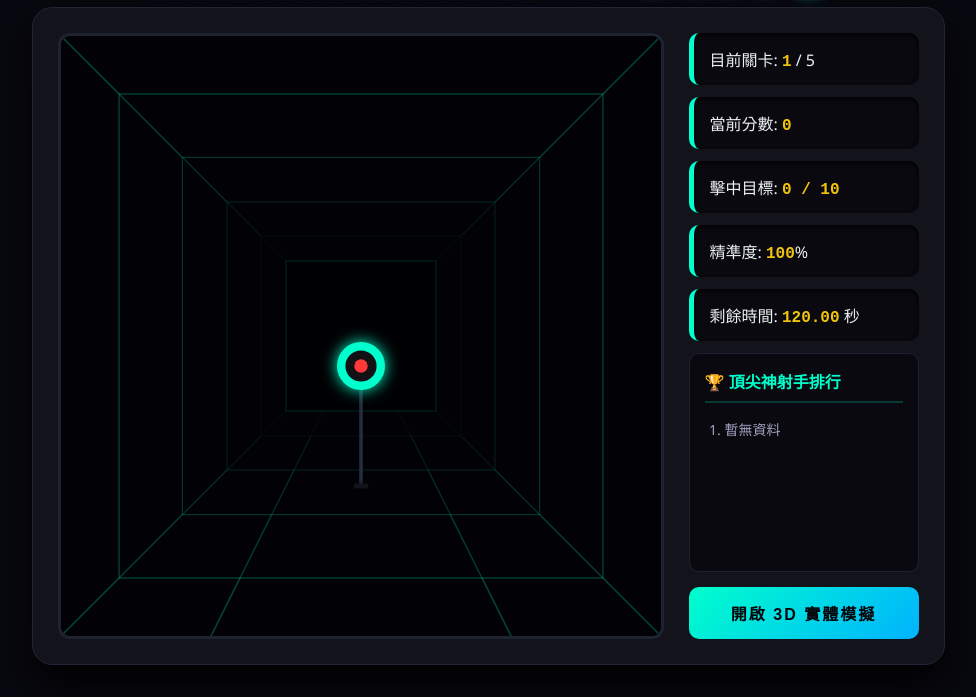
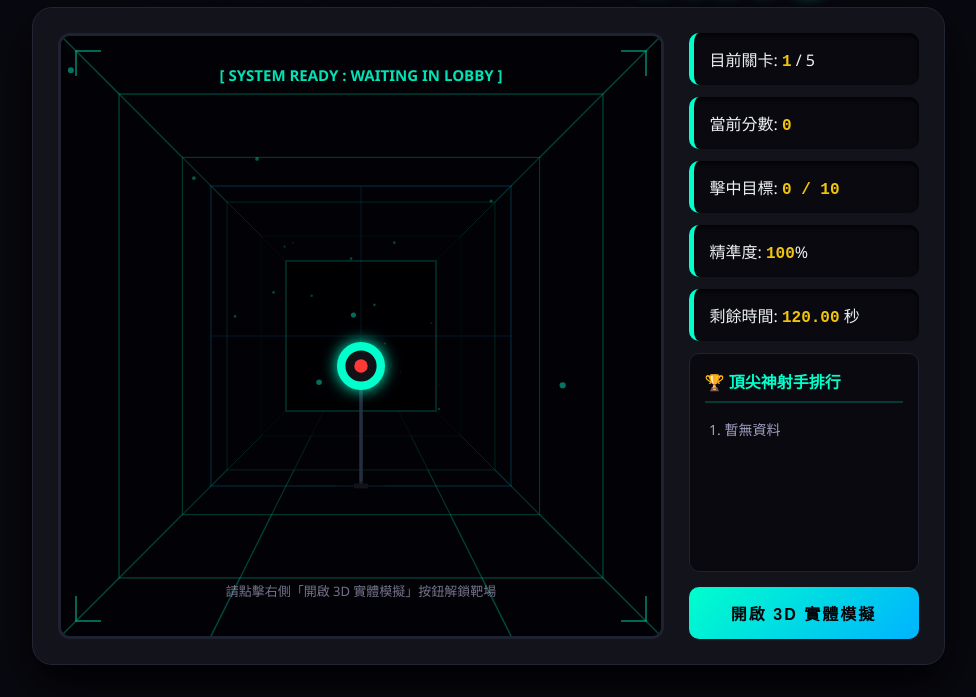
Before and after one commit to s313677-rgb/aim-trainer, a plain HTML site: page index.html in a window 1280 px wide. Shown: the part 103-800 px from the top of the page, without its empty margins (152-1128 px from the left). Drawn offline with Linux system fonts and the light colour scheme.

Commit message:
Update index.html

```diff
--- a/index.html
+++ b/index.html
@@ -3,7 +3,7 @@
 <head>
     <meta charset="UTF-8">
     <meta name="viewport" content="width=device-width, initial-scale=1.0">
-    <title>戰術模擬：實體機械 3D 靶場</title>
+    <title>戰術模擬：實體機械 3D 靶場 v2</title>
     <style>
         body {
             font-family: 'Segoe UI', Tahoma, Geneva, Verdana, sans-serif;
@@ -206,13 +206,29 @@
         let targetTimeout;
         let timerInterval;
 
-        // 3D 投影核心參數
+        // 3D 投影參數
         const vpX = 300;
         const vpY = 300;
         const fov = 300;
 
-        // 3D 世界坐標 (X: -250~250, Y: -250~250, Z: 200~1000)
+        // 3D 世界坐標
         let target3D = { x: 0, y: 50, z: 500, baseRadius: 40 };
+
+        // 大廳專屬動畫變數
+        let lobbyAnimationId;
+        let scanZ = 200; // 掃描網初始深度
+        let scanDirection = 1;
+        let particles = [];
+
+        // 初始化大廳浮游粒子
+        for(let i=0; i<25; i++) {
+            particles.push({
+                x: Math.random() * 500 - 250,
+                y: Math.random() * 500 - 250,
+                z: Math.random() * 800 + 200,
+                speed: Math.random() * 2 + 1
+            });
+        }
 
         const levelSettings = {
             1: { requiredHits: 10, radius: 45, duration: 1500 },
@@ -235,6 +251,10 @@
 
         function startGame() {
             if (isPlaying) return;
+
+            // 停止大廳動畫循環
+            cancelAnimationFrame(lobbyAnimationId);
+
             resetGame();
             isPlaying = true;
 
@@ -264,15 +284,11 @@
             clearTimeout(targetTimeout);
 
             const settings = levelSettings[level];
-
-            // 隨機生成 Z 軸深度 (220 到 900 之間)
             target3D.z = Math.random() * (900 - 220) + 220;
             target3D.baseRadius = settings.radius;
 
-            // 限制世界坐標防止超出牆壁
             const maxW = 210;
             target3D.x = Math.random() * (maxW * 2) - maxW;
-            // 讓靶主要分佈在中間到下半部（模擬站在地面上的打靶）
             target3D.y = Math.random() * (180 - (-50)) + (-50);
 
             drawCanvas();
@@ -287,8 +303,34 @@
             return { x: vpX + x * scale, y: vpY + y * scale, scale: scale };
         }
 
+        // 大廳專屬的動畫更新 loop
+        function updateLobby() {
+            if (isPlaying) return;
+
+            // 1. 更新大廳雷射掃描網深度
+            scanZ += scanDirection * 4;
+            if (scanZ > 950 || scanZ < 200) {
+                scanDirection *= -1;
+            }
+
+            // 2. 更新浮游全息粒子
+            particles.forEach(p => {
+                p.z -= p.speed;
+                if (p.z < 150) {
+                    p.z = 1000;
+                    p.x = Math.random() * 500 - 250;
+                    p.y = Math.random() * 500 - 250;
+                }
+            });
+
+            // 3. 繪製畫面
+            drawCanvas();
+
+            lobbyAnimationId = requestAnimationFrame(updateLobby);
+        }
+
         function drawCanvas() {
-            // 背景
+            // 背景清空
             ctx.fillStyle = "#020206";
             ctx.fillRect(0, 0, canvas.width, canvas.height);
 
@@ -326,70 +368,123 @@
                 ctx.moveTo(vpX - sNear, vpY + sNear); ctx.lineTo(vpX - sFar, vpY + sFar);
                 ctx.moveTo(vpX + sNear, vpY + sNear); ctx.lineTo(vpX + sFar, vpY + sFar);
 
-                // 地板格線延伸
                 ctx.moveTo(vpX - sNear * 0.5, vpY + sNear); ctx.lineTo(vpX - sFar * 0.5, vpY + sFar);
                 ctx.moveTo(vpX + sNear * 0.5, vpY + sNear); ctx.lineTo(vpX + sFar * 0.5, vpY + sFar);
                 ctx.stroke();
             }
 
-            // 3. 【全新核心】繪製 3D 實體靶架與投影
+            // 🌟 大廳限定：繪製 3D 浮游微粒
+            if (!isPlaying) {
+                particles.forEach(p => {
+                    const pt = project(p.x, p.y, p.z);
+                    if (pt.x > 0 && pt.x < 600 && pt.y > 0 && pt.y < 600) {
+                        const pSize = Math.max(0.5, 2.5 * pt.scale);
+                        const pAlpha = Math.max(0, (1 - p.z / 1000) * 0.6);
+                        ctx.fillStyle = `rgba(0, 255, 204, ${pAlpha})`;
+                        ctx.beginPath();
+                        ctx.arc(pt.x, pt.y, pSize, 0, Math.PI * 2);
+                        ctx.fill();
+                    }
+                });
+
+                // 🌟 大廳限定：繪製 3D 來回穿梭的雷射掃描網
+                const scanPos = project(0, 0, scanZ);
+                const scanSize = size * scanPos.scale;
+                const scanAlpha = Math.max(0, (1 - scanZ / 1000) * 0.25);
+                ctx.strokeStyle = `rgba(0, 180, 255, ${scanAlpha})`;
+                ctx.lineWidth = 2;
+                ctx.strokeRect(vpX - scanSize, vpY - scanSize, scanSize * 2, scanSize * 2);
+
+                // 給掃描網增加十字瞄準十字架
+                ctx.beginPath();
+                ctx.moveTo(vpX - scanSize, vpY); ctx.lineTo(vpX + scanSize, vpY);
+                ctx.moveTo(vpX, vpY - scanSize); ctx.lineTo(vpX, vpY + scanSize);
+                ctx.strokeStyle = `rgba(0, 180, 255, ${scanAlpha * 0.5})`;
+                ctx.stroke();
+            }
+
+            // 3. 繪製 3D 實體靶架與投影
             const targetProj = project(target3D.x, target3D.y, target3D.z);
             const r = target3D.baseRadius * targetProj.scale;
-
-            // 計算目前深度的立體地板 Y 坐標
             const floorY = vpY + size * targetProj.scale;
 
-            // ⚙️ 繪製立體支撐桿（從地板垂直焊接上來支撐靶心）
+            // ⚙️ 支撐桿
             ctx.beginPath();
             ctx.moveTo(targetProj.x, targetProj.y);
             ctx.lineTo(targetProj.x, floorY);
             ctx.strokeStyle = "rgba(40, 50, 70, 0.9)";
-            ctx.lineWidth = Math.max(2, 6 * targetProj.scale); // 桿子也會近粗遠細！
+            ctx.lineWidth = Math.max(2, 6 * targetProj.scale);
             ctx.stroke();
 
-            // ⚙️ 支撐桿與地板接觸點的 3D 機械底座
+            // ⚙️ 機械底座
             ctx.fillStyle = "#151922";
             ctx.fillRect(targetProj.x - r*0.3, floorY - r*0.1, r*0.6, r*0.2);
 
-            // ⚙️ 地板圓形立體投影陰影
+            // ⚙️ 地板投影陰影
             ctx.beginPath();
             const shadowOpacity = Math.max(0, (1 - target3D.z / 1000) * 0.5);
             ctx.ellipse(targetProj.x, floorY, r, r * 0.2, 0, 0, Math.PI * 2);
             ctx.fillStyle = `rgba(0, 0, 0, ${shadowOpacity})`;
             ctx.fill();
 
-            // ⚙️ 【透視壓扁】根據靶子偏離中心的程度，動態進行 3D 斜切壓扁
-            let radiusX = r;
-            let radiusY = r;
+            // ⚙️ 靶面壓扁計算
+            let radiusX = r, radiusY = r;
             const xRatio = target3D.x / size;
             const yRatio = target3D.y / size;
-
             if (Math.abs(xRatio) > 0.35 && Math.abs(xRatio) > Math.abs(yRatio)) {
-                radiusX = r * (1 - Math.abs(xRatio) * 0.35); // 貼近左右牆面時壓扁 X 軸
+                radiusX = r * (1 - Math.abs(xRatio) * 0.35);
             } else if (yRatio < -0.35) {
-                radiusY = r * (1 - Math.abs(yRatio) * 0.35); // 貼近天花板時壓扁 Y 軸
+                radiusY = r * (1 - Math.abs(yRatio) * 0.35);
             }
 
-            // 4. 繪製多層次電子霓虹靶面
+            // 4. 繪製霓虹靶面
             ctx.shadowBlur = Math.max(5, 25 * targetProj.scale);
             ctx.shadowColor = "#00ffcc";
             ctx.beginPath();
             ctx.ellipse(targetProj.x, targetProj.y, radiusX, radiusY, 0, 0, Math.PI * 2);
             ctx.fillStyle = "#00ffcc";
             ctx.fill();
-            ctx.shadowBlur = 0; // 鎖定內圈不模糊
+            ctx.shadowBlur = 0;
 
-            // 黑色中圈
             ctx.beginPath();
             ctx.ellipse(targetProj.x, targetProj.y, radiusX * 0.65, radiusY * 0.65, 0, 0, Math.PI * 2);
             ctx.fillStyle = "#111116";
             ctx.fill();
 
-            // 紅色核心點
             ctx.beginPath();
             ctx.ellipse(targetProj.x, targetProj.y, radiusX * 0.28, radiusY * 0.28, 0, 0, Math.PI * 2);
             ctx.fillStyle = "#ff3838";
             ctx.fill();
+
+            // 🌟 大廳限定：頂部戰術 HUD 邊框與「大廳待機中」文字 UI
+            if (!isPlaying) {
+                // 四角戰術框 HUD
+                ctx.strokeStyle = "rgba(0, 255, 204, 0.4)";
+                ctx.lineWidth = 2;
+                const len = 25; // 邊框長度
+                const pad = 15; // 邊界留白
+
+                // 左上角
+                ctx.beginPath(); ctx.moveTo(pad, pad+len); ctx.lineTo(pad, pad); ctx.lineTo(pad+len, pad); ctx.stroke();
+                // 右上角
+                ctx.beginPath(); ctx.moveTo(600-pad, pad+len); ctx.lineTo(600-pad, pad); ctx.lineTo(600-pad-len, pad); ctx.stroke();
+                // 左下角
+                ctx.beginPath(); ctx.moveTo(pad, 600-pad-len); ctx.lineTo(pad, 600-pad); ctx.lineTo(pad+len, 600-pad); ctx.stroke();
+                // 右下角
+                ctx.beginPath(); ctx.moveTo(600-pad, 600-pad-len); ctx.lineTo(600-pad, 600-pad); ctx.lineTo(600-pad-len, 600-pad); ctx.stroke();
+
+                // 中央上方文字提示 (帶有呼吸燈跳動效果)
+                const pulse = Math.abs(Math.sin(performance.now() / 300));
+                ctx.fillStyle = `rgba(0, 255, 204, ${0.4 + pulse * 0.6})`;
+                ctx.font = "bold 15px 'Segoe UI', monospace";
+                ctx.textAlign = "center";
+                ctx.fillText("[ SYSTEM READY : WAITING IN LOBBY ]", 300, 45);
+
+                // 下方操作說明
+                ctx.fillStyle = "rgba(162, 162, 194, 0.7)";
+                ctx.font = "13px 'Segoe UI'";
+                ctx.fillText("請點擊右側「開啟 3D 實體模擬」按鈕解鎖靶場", 300, 560);
+            }
         }
 
         // 開槍判定
@@ -413,14 +508,12 @@
                 ry = r * (1 - Math.abs(yRatio) * 0.35);
             }
 
-            // 橢圓碰撞偵測
             const clickDist = ((mouseX - targetProj.x) ** 2) / (rx ** 2) + ((mouseY - targetProj.y) ** 2) / (ry ** 2);
 
             if (clickDist <= 1.0) {
                 successfulHits++;
                 hitsInLevel++;
 
-                // 3D 超視距狙擊加分
                 let distanceBonus = Math.round((target3D.z - 200) / 18);
                 score += (level * 10) + Math.max(0, distanceBonus);
 
@@ -495,8 +588,9 @@
             document.getElementById("modal-desc").innerText = desc;
             document.getElementById("modal-overlay").style.display = "flex";
 
+            // 重新回到大廳並重啟動態特效
             target3D = { x: 0, y: 50, z: 500, baseRadius: 40 };
-            drawCanvas();
+            updateLobby();
         }
 
         function closeModal() {
@@ -511,7 +605,7 @@
         }
 
         function getLeaderboard() {
-            const board = localStorage.getItem("aim_leaderboard_v4_3d");
+            const board = localStorage.getItem("aim_leaderboard_v5_3d");
             return board ? JSON.parse(board) : [];
         }
 
@@ -527,7 +621,7 @@
             board.push({name: name, score: currentScore, date: new Date().toLocaleDateString()});
             board.sort((a, b) => b.score - a.score);
             board = board.slice(0, 5);
-            localStorage.setItem("aim_leaderboard_v4_3d", JSON.stringify(board));
+            localStorage.setItem("aim_leaderboard_v5_3d", JSON.stringify(board));
         }
 
         function showLeaderboard() {
@@ -545,7 +639,8 @@
             });
         }
 
-        drawCanvas();
+        // 啟動初始大廳動態循環
+        updateLobby();
         showLeaderboard();
     </script>
 </body>
```
